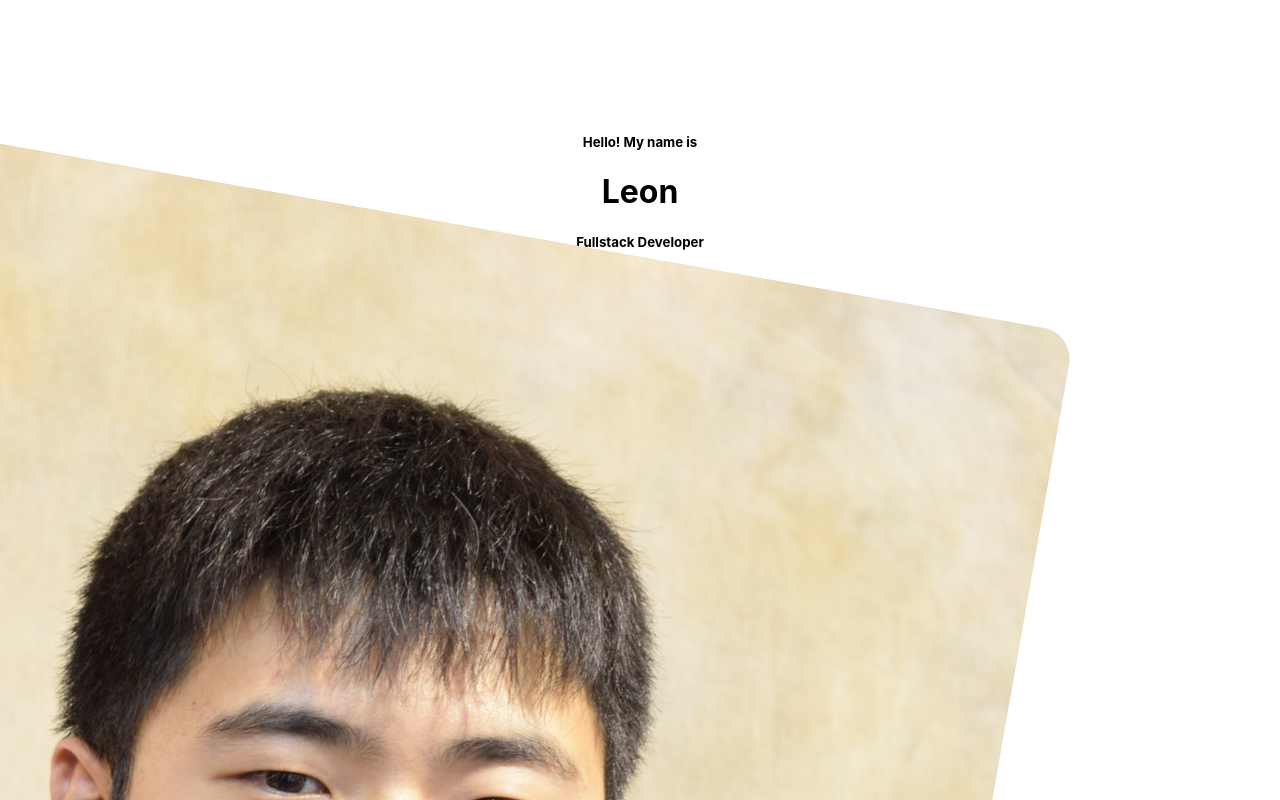
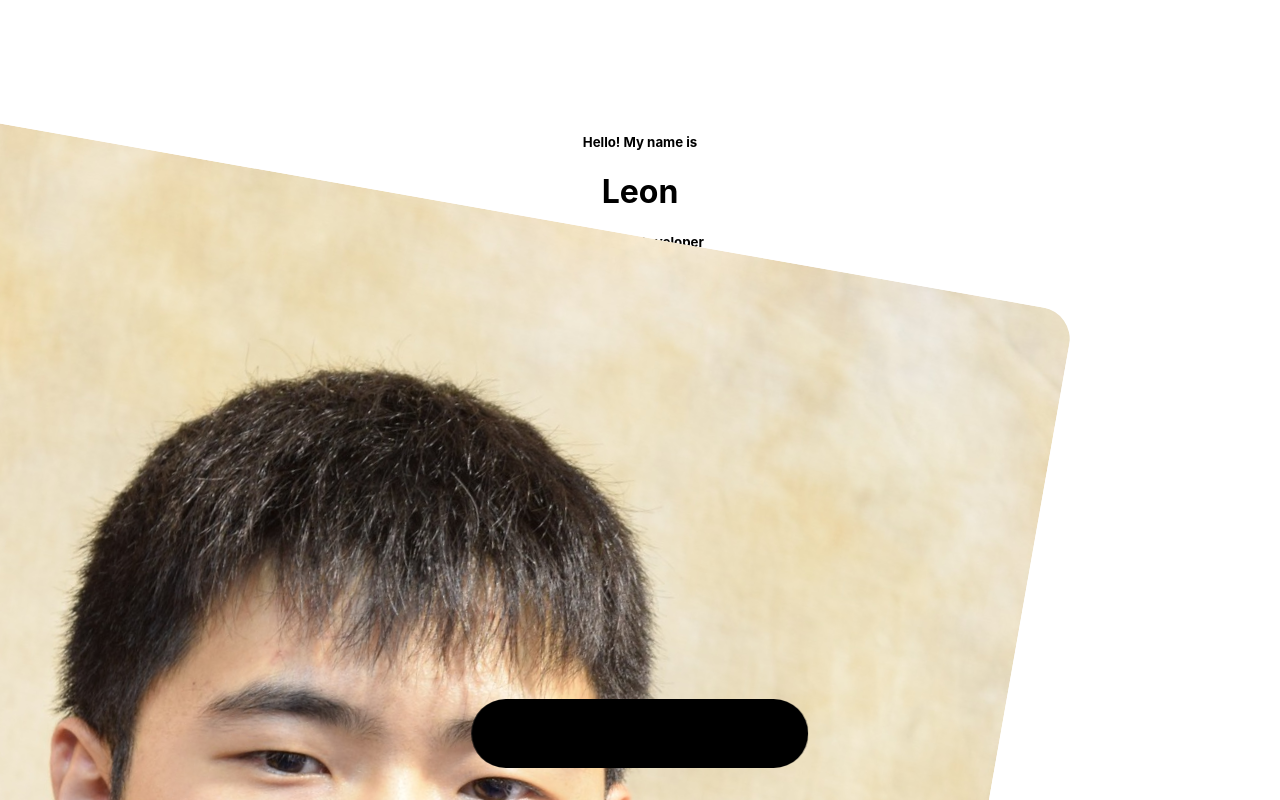
Before and after one commit to TzuCChan/tzucchan.github.io, a React (Create React App) app: page / in a window 1280 px wide. Shown: the top 800 px of the page. Built offline with nearby package versions, Linux system fonts and the light colour scheme.

Commit message:
nav css 1

```diff
--- a/src/components/nav/nav.css
+++ b/src/components/nav/nav.css
@@ -0,0 +1,24 @@
+nav {
+  background: black;
+  width: max-content;
+  display: block;
+  padding: 0.7rem 1.7rem;
+  z-index: 2;
+  position: fixed;
+  left: 50%;
+  transform: translateX(-50%);
+  bottom: 2rem;
+  display: flex;
+  gap: 0.8rem;
+  border-radius: 3rem;
+  backdrop-filter: blur(15px);
+}
+
+nav a {
+  background: transparent;
+  padding: 0.9rem;
+  border-radius: 50%;
+  display: flex;
+  color: var(--color-light);
+  font-size: 1.1rem;
+}
```
